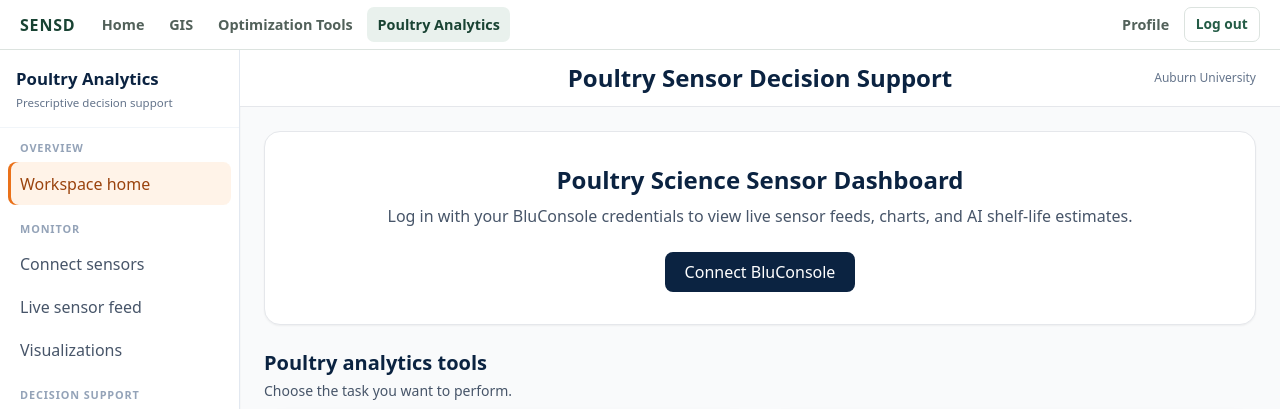
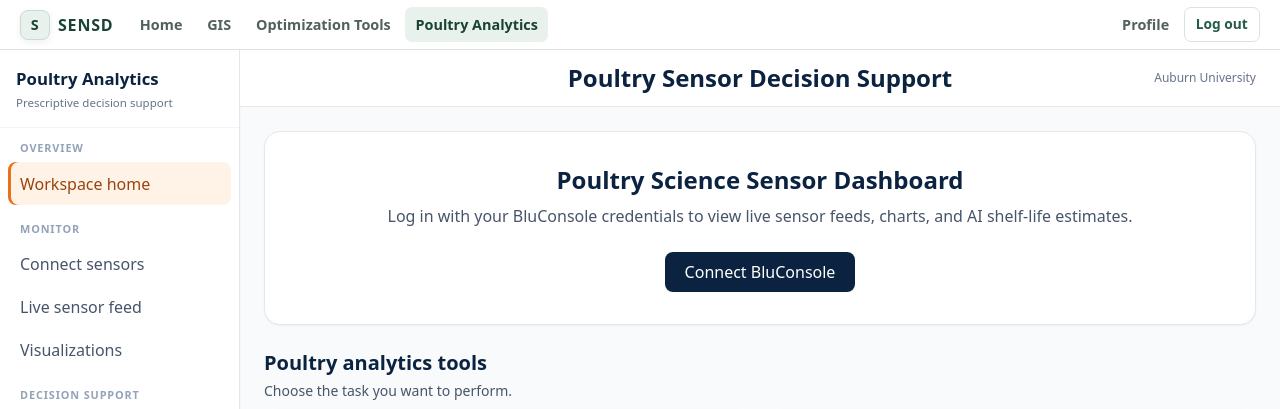
Before and after one commit to PrakashDadi/sensd, a Django app: page /poultry/ in a window 1280 px wide. Shown: the top 409 px of the page. Run offline with Django 5.2, Linux system fonts and the light colour scheme; the visitor is signed in with stand-in values (Sample User, id 1); data that the repository does not hold is empty; some libraries are stand-ins or nearby versions.

Commit message:
Fix shared navigation asset rendering

```diff
--- a/sensdweb/mapsapp/tests.py
+++ b/sensdweb/mapsapp/tests.py
@@ -32,3 +32,5 @@ class GisWorkspaceNavigationTests(TestCase):
             self.assertContains(response, "GIS workspace navigation")
             self.assertContains(response, "navbar-light sensd-navbar")
             self.assertNotContains(response, "navbar-dark sensd-navbar")
+            self.assertContains(response, "platform-global-mark")
+            self.assertContains(response, "sensd-ui.css?v=20260930-2")
--- a/sensdweb/poultrydashboard/static/poultrydashboard/css/site.css
+++ b/sensdweb/poultrydashboard/static/poultrydashboard/css/site.css
@@ -10,7 +10,9 @@ body {
 }
 
 .platform-global-nav { min-height:48px; display:flex; align-items:center; gap:1rem; padding:.45rem 1.25rem; background:#fff; border-bottom:1px solid #dce3df; position:relative; z-index:50; }
-.platform-global-brand { color:#194333; font-weight:800; letter-spacing:.05em; text-decoration:none; }
+.platform-global-brand { display:flex; align-items:center; gap:.5rem; color:#194333; font-weight:800; letter-spacing:.05em; text-decoration:none; white-space:nowrap; }
+.platform-global-brand:hover { color:#245c46; }
+.platform-global-mark { display:grid; place-items:center; width:30px; height:30px; border:1px solid #c9dbd2; border-radius:8px; background:#e9f1ed; color:#194333; font-size:.9rem; font-weight:800; box-shadow:0 2px 6px rgba(24,48,38,.08); }
 .platform-global-links, .platform-global-account { display:flex; align-items:center; gap:.25rem; }
 .platform-global-links { flex:1; }
 .platform-global-link { color:#52615a; padding:.42rem .65rem; border-radius:7px; font-size:.9rem; font-weight:600; text-decoration:none; white-space:nowrap; }
--- a/sensdweb/poultrydashboard/templates/poultrydashboard/base.html
+++ b/sensdweb/poultrydashboard/templates/poultrydashboard/base.html
@@ -18,7 +18,7 @@
         },
       };
     </script>
-    <link rel="stylesheet" href="{% static 'poultrydashboard/css/site.css' %}" />
+    <link rel="stylesheet" href="{% static 'poultrydashboard/css/site.css' %}?v=20260930-2" />
     {% block extra_head %}{% endblock %}
   </head>
   <body class="min-h-screen w-full bg-gray-50 text-slate-900">
--- a/sensdweb/poultrydashboard/tests.py
+++ b/sensdweb/poultrydashboard/tests.py
@@ -90,6 +90,8 @@ class PoultryDashboardTests(TestCase):
                 self.assertContains(response, 'Poultry workspace navigation')
                 self.assertContains(response, 'aria-current="page"', count=1)
                 self.assertNotContains(response, 'Poultry Profile')
+                self.assertContains(response, 'platform-global-mark')
+                self.assertContains(response, 'site.css?v=20260930-2')
                 for destination in page_names:
                     self.assertContains(response, reverse(f"poultrydashboard:{destination}"))
 
--- a/sensdweb/sensd/tests.py
+++ b/sensdweb/sensd/tests.py
@@ -81,6 +81,8 @@ class PlatformHomeTests(TestCase):
         self.assertContains(response, reverse('sensd'))
         self.assertContains(response, reverse('poultrydashboard:home'))
         self.assertContains(response, 'SENSD platform navigation')
+        self.assertContains(response, 'platform-global-mark')
+        self.assertContains(response, 'sensd-ui.css?v=20260930-2')
 
     def test_global_navigation_is_available_in_each_workspace_shell(self):
         self.client.force_login(self.user)
@@ -134,6 +136,7 @@ class OptimizationWorkspaceTests(TestCase):
         self.assertNotContains(response, '<h2>Poultry Dashboard</h2>', html=True)
         self.assertContains(response, 'navbar-light sensd-navbar')
         self.assertNotContains(response, 'navbar-dark sensd-navbar')
+        self.assertContains(response, 'platform-global-mark')
 
     def test_optimization_navigation_preserves_existing_workflow_routes(self):
         response = self.client.get(reverse('sensd'))
--- a/sensdweb/sensdweb/static/css/sensd-ui.css
+++ b/sensdweb/sensdweb/static/css/sensd-ui.css
@@ -13,7 +13,9 @@
 
 body.sensd-app { background: var(--sensd-bg); color: var(--sensd-ink); }
 .platform-global-nav { min-height:48px; display:flex; align-items:center; gap:1rem; padding:.45rem 1.25rem; background:#fff; border-bottom:1px solid var(--sensd-border); position:relative; z-index:1040; }
-.platform-global-brand { color:var(--sensd-green-dark); font-weight:800; letter-spacing:.05em; text-decoration:none; }
+.platform-global-brand { display:flex; align-items:center; gap:.5rem; color:var(--sensd-green-dark); font-weight:800; letter-spacing:.05em; text-decoration:none; white-space:nowrap; }
+.platform-global-brand:hover { color:var(--sensd-green); }
+.platform-global-mark { display:grid; place-items:center; width:30px; height:30px; border:1px solid #c9dbd2; border-radius:8px; background:var(--sensd-green-soft); color:var(--sensd-green-dark); font-size:.9rem; font-weight:800; box-shadow:0 2px 6px rgba(24,48,38,.08); }
 .platform-global-links, .platform-global-account { display:flex; align-items:center; gap:.25rem; }
 .platform-global-links { flex:1; }
 .platform-global-link { color:#52615a; padding:.42rem .65rem; border-radius:7px; font-size:.9rem; font-weight:600; text-decoration:none; white-space:nowrap; }
--- a/sensdweb/templates/base.html
+++ b/sensdweb/templates/base.html
@@ -78,7 +78,7 @@
       rel="stylesheet"
       href="https://cdn.datatables.net/buttons/2.3.6/css/buttons.bootstrap5.min.css"
     />
-    <link href="{% static 'css/sensd-ui.css' %}" rel="stylesheet" />
+    <link href="{% static 'css/sensd-ui.css' %}?v=20260930-2" rel="stylesheet" />
     {% block extra_css %}{% endblock %}
     {% block css %}{% endblock %}
   </head>
--- a/sensdweb/templates/gisdashboards/gisbase.html
+++ b/sensdweb/templates/gisdashboards/gisbase.html
@@ -9,7 +9,7 @@
     <link href="https://cdn.jsdelivr.net/npm/bootstrap@5.3.2/dist/css/bootstrap.min.css" rel="stylesheet">
     <link rel="stylesheet" href="https://cdnjs.cloudflare.com/ajax/libs/font-awesome/6.4.0/css/all.min.css">
     <link rel="stylesheet" href="https://cdn.jsdelivr.net/npm/bootstrap-icons@1.11.3/font/bootstrap-icons.css">
-    <link rel="stylesheet" href="{% static 'css/sensd-ui.css' %}">
+    <link rel="stylesheet" href="{% static 'css/sensd-ui.css' %}?v=20260930-2">
     {% block css %}{% endblock %}
 </head>
 
--- a/sensdweb/templates/partials/_global_nav.html
+++ b/sensdweb/templates/partials/_global_nav.html
@@ -1,5 +1,8 @@
 <nav class="platform-global-nav" aria-label="SENSD platform navigation">
-  <a class="platform-global-brand" href="{% url 'index' %}">SENSD</a>
+  <a class="platform-global-brand" href="{% url 'index' %}" aria-label="SENSD platform home">
+    <span class="platform-global-mark" aria-hidden="true">S</span>
+    <span>SENSD</span>
+  </a>
   <div class="platform-global-links">
     <a class="platform-global-link {% if active_workspace == 'home' %}active{% endif %}" href="{% url 'index' %}">Home</a>
     <a class="platform-global-link {% if active_workspace == 'gis' %}active{% endif %}" href="{% url 'gis-home' %}">GIS</a>
```
